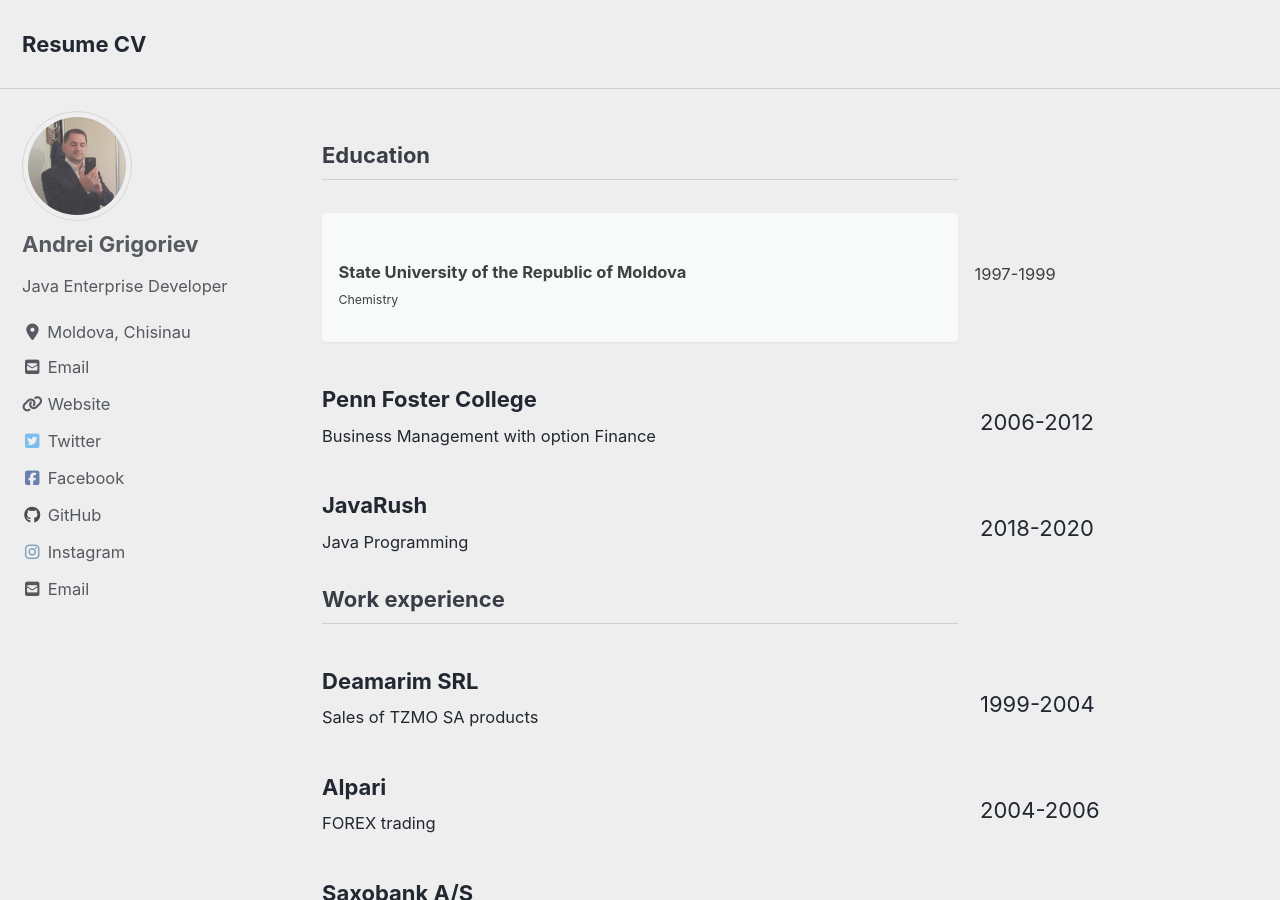
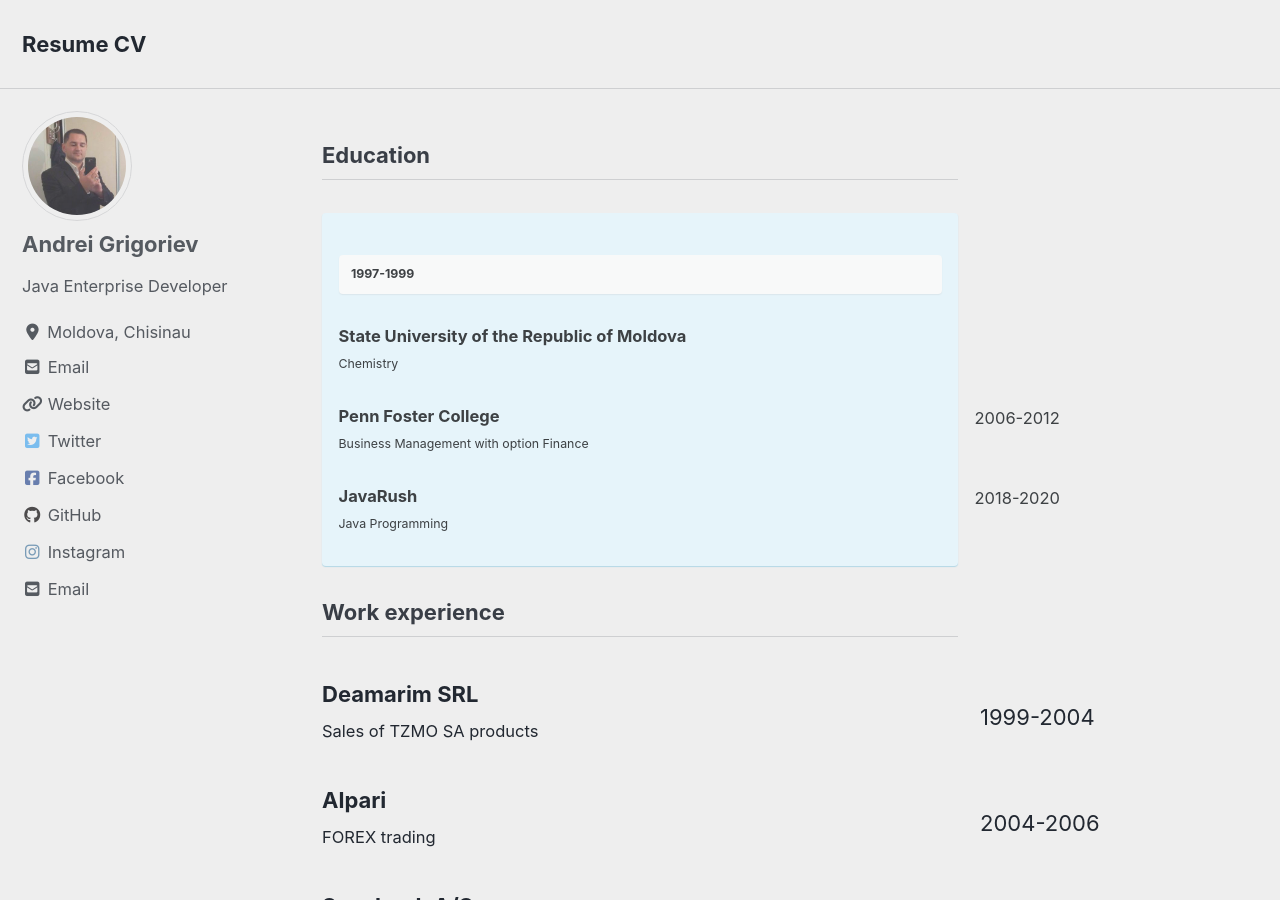
Before and after one commit to grigorievfinance/grigorievfinance.github.io, a Jekyll site: the page built from index.html, in a window 1280 px wide and 900 px high. Built offline with Jekyll 4.4.1, drawn with Linux system fonts in a browser that asks for light colours; cached includes are drawn as plain includes; nearby versions of some CDN libraries; the list of posts is cut into pages by our own code.

Commit message:
Update home.html

```diff
--- a/_layouts/home.html
+++ b/_layouts/home.html
@@ -5,12 +5,11 @@
 {{ content }}
 
 <h3 class="archive__subtitle">{{ site.data.ui-text[site.locale].education_label | default: "Education" }}</h3>
-<article class="archive__item" itemscope itemtype="https://schema.org/CreativeWork">
-    <div class="notice">
+<article class="archive__item notice--primary" itemscope itemtype="https://schema.org/CreativeWork">
+    <h3 class="notice">{{ site.data.ui-text[site.locale].education1_date | default: "1997-1999" }}</h3>
     <h6>{{ site.data.ui-text[site.locale].education1_name | default: "State University of the Republic of Moldova" }}</h6>
     <p class="archive__item-excerpt" itemprop="description">{{ site.data.ui-text[site.locale].education1_description | default: "Chemistry" }}</p>
-    <p class="sidebar__right">{{ site.data.ui-text[site.locale].education1_date | default: "1997-1999" }}</p>
-    </div>
+
 
     <h6>{{ site.data.ui-text[site.locale].education2_name | default: "Penn Foster College" }}</h6>
     <p class="archive__item-excerpt" itemprop="description">{{ site.data.ui-text[site.locale].education2_description | default: "Business Management with option Finance" }}</p>
```
